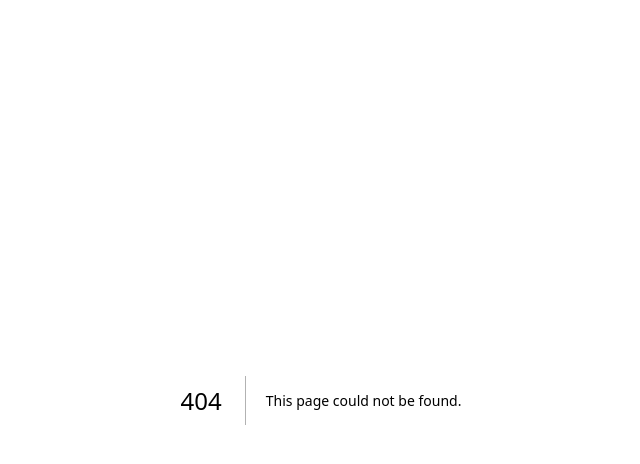
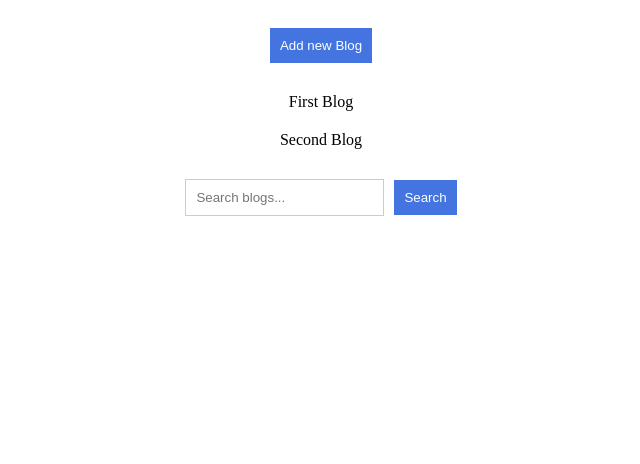
Before and after one commit to Mihailovkill/planApp, a Next.js app in the folder planner/: page /blogs in a window 1280 px wide. Before the commit this address had no page. Shown: the top 464 px of the page, without its empty margins (319-959 px from the left). Built offline with nearby package versions, Linux system fonts and the light colour scheme.

Commit message:
blogs page WIP

```diff
--- /dev/null
+++ b/planner/src/pages/blogs.tsx
@@ -0,0 +1,28 @@
+import Link from "next/link";
+import styles from "../styles/Blogs.module.css";
+import BlogList from "./components/blog/BlogList";
+
+const Blogs = () => {
+  return (
+    <div className={styles.blogsContainer}>
+      <div className={styles.addBlog}>
+        <Link href="/newBlog">
+          <button className={styles.addBlogButton}>Add new Blog</button>
+        </Link>
+      </div>
+
+      <BlogList />
+
+      <div className={styles.searchContainer}>
+        <input
+          type="text"
+          placeholder="Search blogs..."
+          className={styles.searchInput}
+        />
+        <button className={styles.searchButton}>Search</button>
+      </div>
+    </div>
+  );
+};
+
+export default Blogs;
--- /dev/null
+++ b/planner/src/pages/components/blog/BlogList.tsx
@@ -0,0 +1,31 @@
+import Link from "next/link";
+import styles from "../../../styles/blog/BlogList.module.css";
+
+// this can come from an API call in the future
+const blogs = [
+  { id: 1, title: "First Blog", slug: "first-blog" },
+  { id: 2, title: "Second Blog", slug: "second-blog" },
+  // more blogs here
+];
+
+const BlogList = () => {
+  return (
+    <div className={styles.blogList}>
+      {blogs.length ? (
+        blogs.map((blog) => (
+          <Link
+            key={blog.id}
+            href={`/blog/${blog.slug}`}
+            className={styles.blogLink}
+          >
+            <span>{blog.title}</span>
+          </Link>
+        ))
+      ) : (
+        <p className={styles.noBlogs}>No blogs yet.</p>
+      )}
+    </div>
+  );
+};
+
+export default BlogList;
--- /dev/null
+++ b/planner/src/styles/Blogs.module.css
@@ -0,0 +1,36 @@
+.blogsContainer {
+  display: flex;
+  flex-direction: column;
+  align-items: center;
+  padding: 20px;
+}
+
+.addBlog {
+  margin-bottom: 20px;
+}
+
+.addBlogButton {
+  padding: 10px;
+  border: none;
+  background-color: #4374e0;
+  color: #fff;
+  cursor: pointer;
+}
+
+.searchContainer {
+  margin-top: 20px;
+}
+
+.searchInput {
+  padding: 10px;
+  border: 1px solid #ccc;
+}
+
+.searchButton {
+  padding: 10px;
+  margin-left: 10px;
+  border: none;
+  background-color: #4374e0;
+  color: #fff;
+  cursor: pointer;
+}
--- a/planner/src/styles/Header.module.css
+++ b/planner/src/styles/Header.module.css
@@ -64,6 +64,8 @@
 }
 
 .navbarContainer {
+  width: 28;
+  height: 19;
   bottom: 0;
 }
 
@@ -77,7 +79,7 @@
 }
 
 .navbar {
-  margin: 30px;
+  margin: 0;
   position: absolute;
   z-index: 1;
   right: 0;
--- /dev/null
+++ b/planner/src/styles/blog/BlogList.module.css
@@ -0,0 +1,16 @@
+.blogList {
+  display: flex;
+  flex-direction: column;
+  justify-content: center;
+  align-items: center;
+}
+
+.blogLink {
+  margin: 10px 0;
+  color: #000;
+  text-decoration: none;
+}
+
+.noBlogs {
+  color: #999;
+}
```
Also changed, not shown: planner/src/pages/newBlog.tsx (added, +31 -0 lines).
